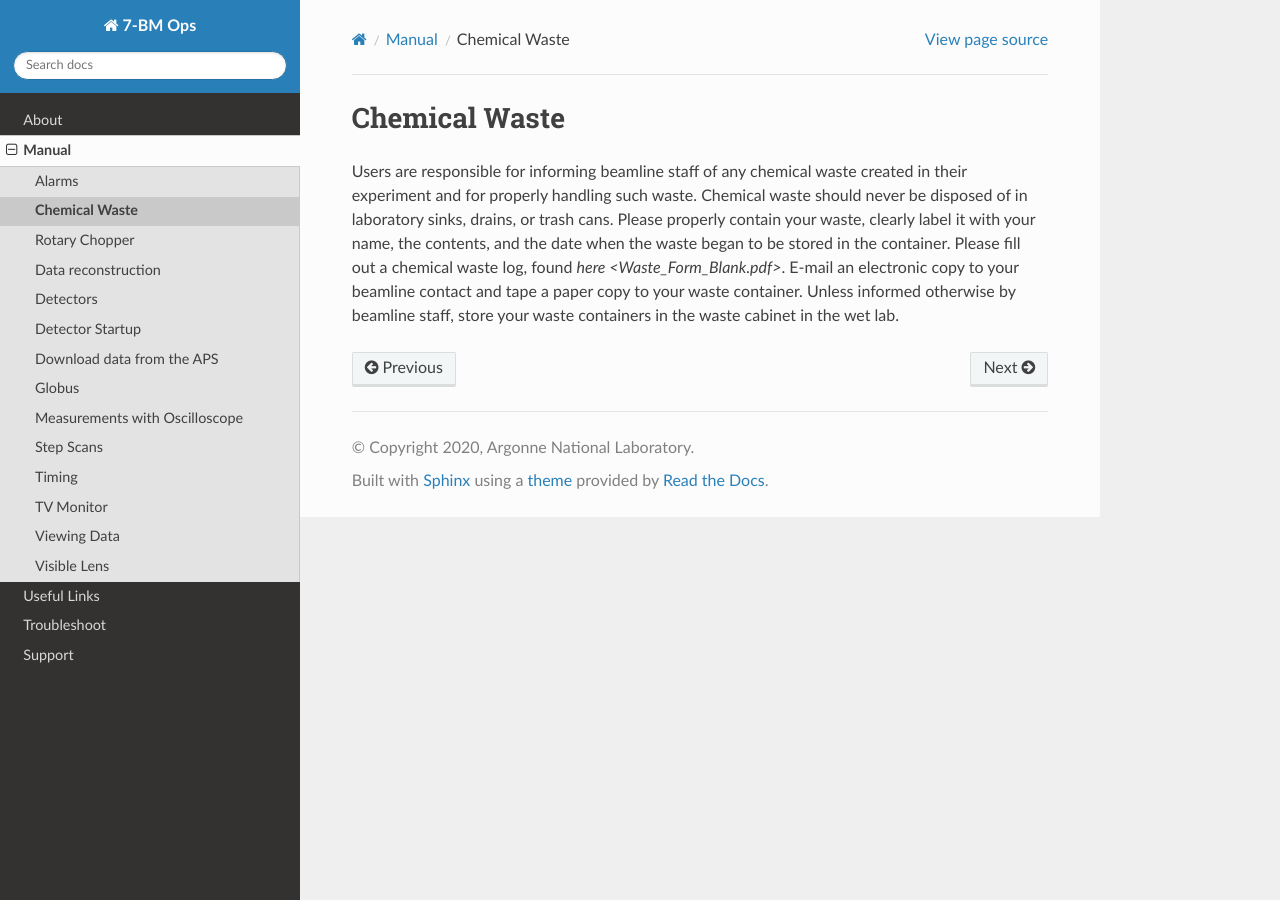
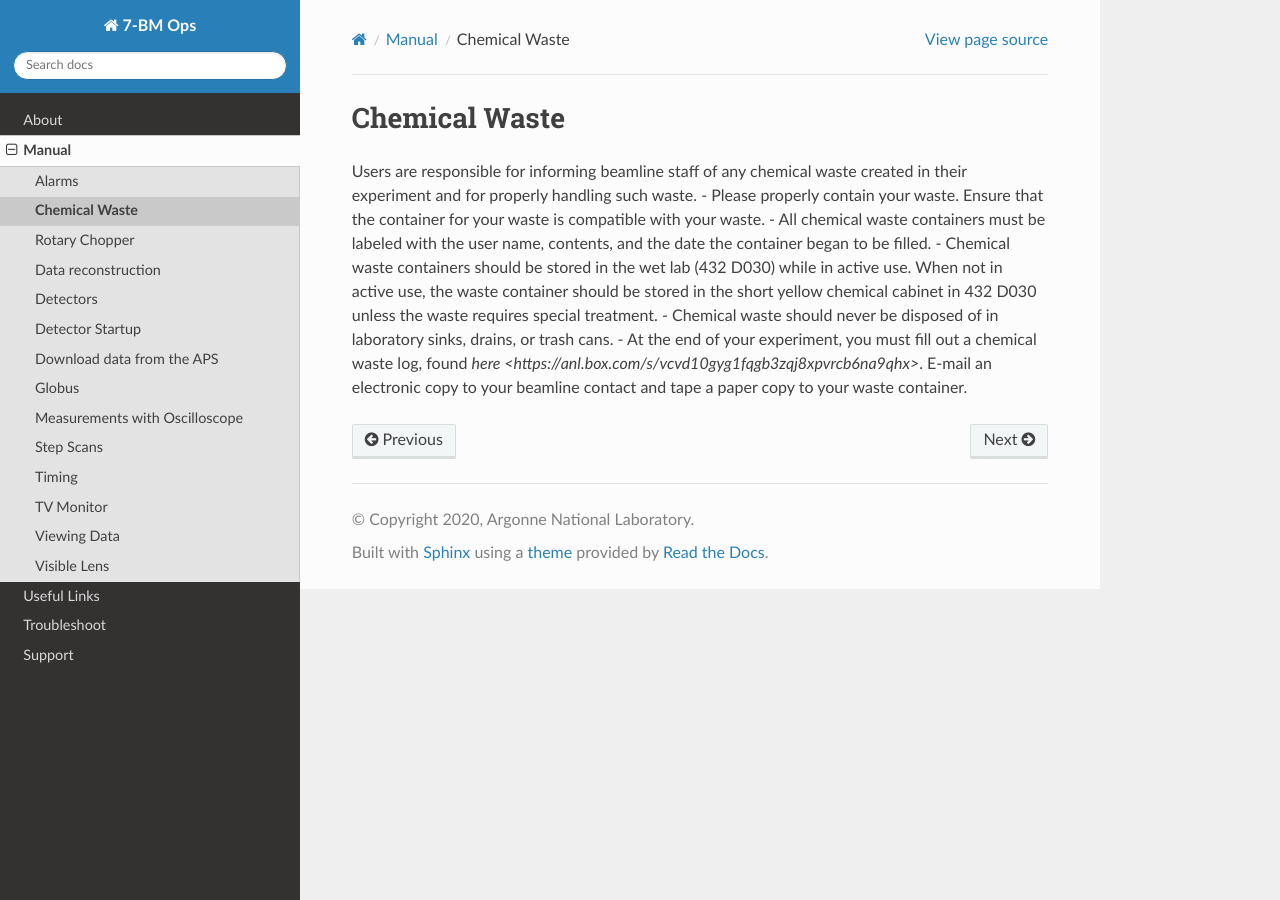
Before and after one commit to xray-imaging/7bm-docs, a Sphinx documentation site: the page built from docs/source/manual/chem_waste.rst, in a window 1280 px wide. Built offline with Sphinx 7.4.7 and the Read the Docs theme 2.0.0, drawn with Linux system fonts in a browser that asks for light colours.

Commit message:
Edits to chemical waste information.

```diff
--- a/docs/source/manual/chem_waste.rst
+++ b/docs/source/manual/chem_waste.rst
@@ -4,4 +4,9 @@ Chemical Waste
 .. contents::
    :local:
 
-Users are responsible for informing beamline staff of any chemical waste created in their experiment and for properly handling such waste.  Chemical waste should never be disposed of in laboratory sinks, drains, or trash cans.  Please properly contain your waste, clearly label it with your name, the contents, and the date when the waste began to be stored in the container.  Please fill out a chemical waste log, found `here <Waste_Form_Blank.pdf>`.  E-mail an electronic copy to your beamline contact and tape a paper copy to your waste container.  Unless informed otherwise by beamline staff, store your waste containers in the waste cabinet in the wet lab.
+Users are responsible for informing beamline staff of any chemical waste created in their experiment and for properly handling such waste.
+- Please properly contain your waste.  Ensure that the container for your waste is compatible with your waste.
+- All chemical waste containers must be labeled with the user name, contents, and the date the container began to be filled.
+- Chemical waste containers should be stored in the wet lab (432 D030) while in active use.  When not in active use, the waste container should be stored in the short yellow chemical cabinet in 432 D030 unless the waste requires special treatment.
+- Chemical waste should never be disposed of in laboratory sinks, drains, or trash cans.
+- At the end of your experiment, you must fill out a chemical waste log, found `here <https://anl.box.com/s/vcvd10gyg1fqgb3zqj8xpvrcb6na9qhx>`.  E-mail an electronic copy to your beamline contact and tape a paper copy to your waste container.
```
